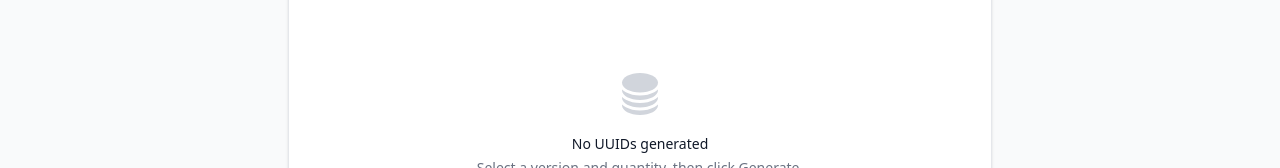
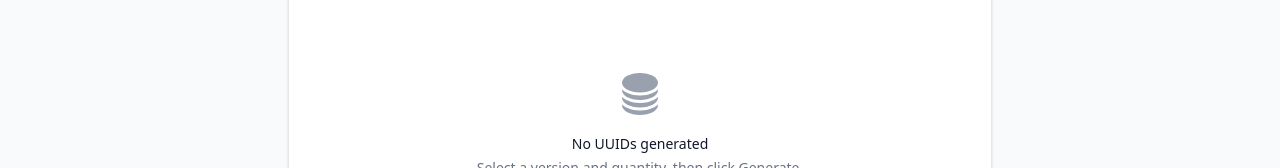
Before and after one commit to nextgenai-labs/uuid-generator-pro, a Next.js app: page / in a window 1280 px wide. Shown: the part 529-697 px from the top of the page. Built offline with nearby package versions, Linux system fonts and the light colour scheme.

Commit message:
Update src/components/ui/EmptyState.tsx
Co-authored-by: sourcery-ai[bot] <58596630+sourcery-ai[bot]@users.noreply.github.com>

```diff
--- a/src/components/ui/EmptyState.tsx
+++ b/src/components/ui/EmptyState.tsx
@@ -1,7 +1,7 @@
 export function EmptyState() {
   return (
     <div className="flex flex-col items-center justify-center py-10 text-center sm:py-14">
-      <div className="mb-4 text-gray-300 dark:text-gray-600">
+      <div className="mb-4 text-gray-400 dark:text-gray-500">
         <svg
           xmlns="http://www.w3.org/2000/svg"
           viewBox="0 0 24 24"
```
